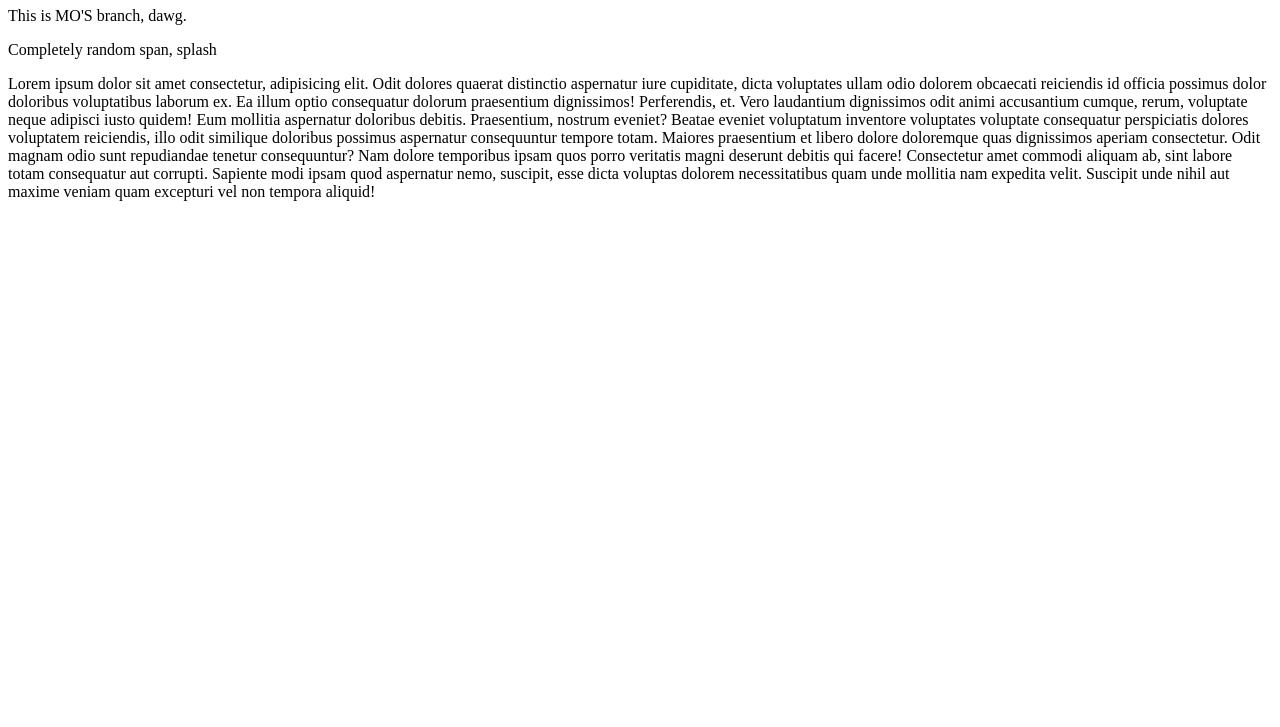
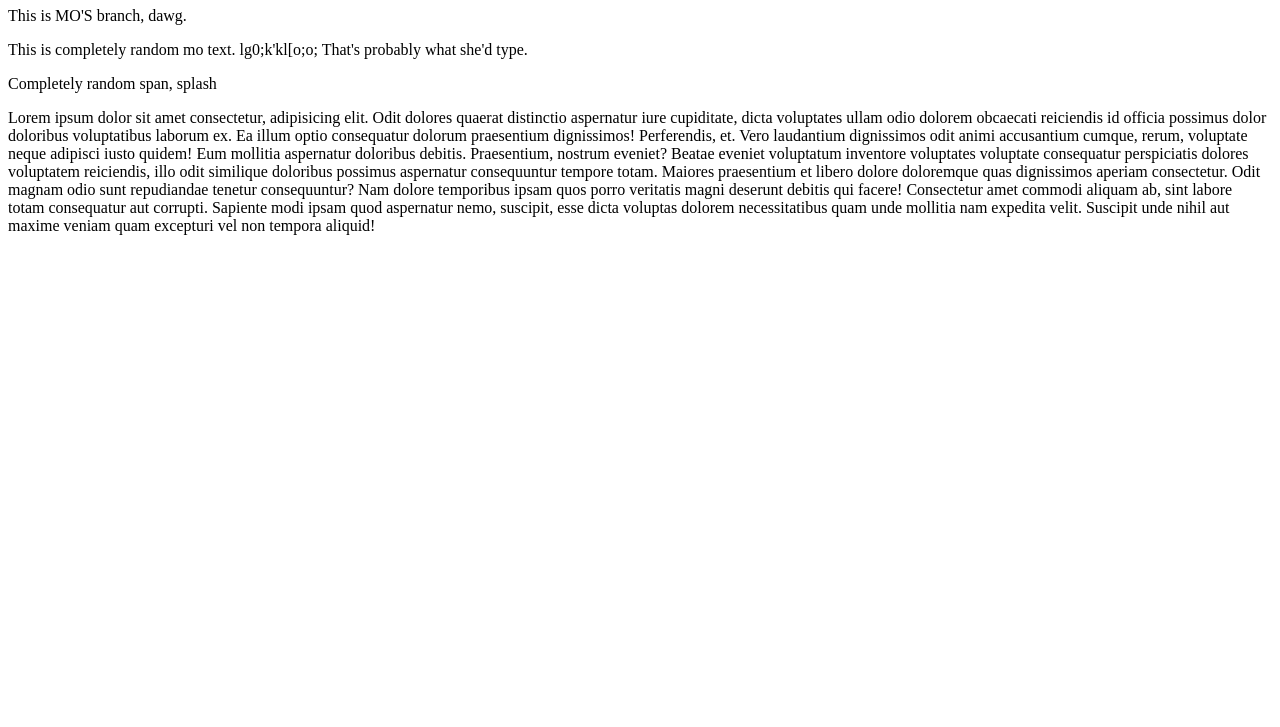
Before and after one commit to HunterWilkins/branch-test, a plain HTML site: page index.html in a window 1280 px wide. Shown: the part 73-800 px from the top of the page. Drawn offline with Linux system fonts and the light colour scheme.

Commit message:
Added a p tag

```diff
--- a/index.html
+++ b/index.html
@@ -10,6 +10,7 @@
     <h1>Branch PIG!</h1>
 
     <p>This is MO'S branch, dawg.</p>
+    <p>This is completely random mo text. lg0;k'kl[o;o; That's probably what she'd type.</p>
     <span>Completely random span, splash</span>
 
     <p>Lorem ipsum dolor sit amet consectetur, adipisicing elit. Odit dolores quaerat distinctio aspernatur iure cupiditate, dicta voluptates ullam odio dolorem obcaecati reiciendis id officia possimus dolor doloribus voluptatibus laborum ex.
```
